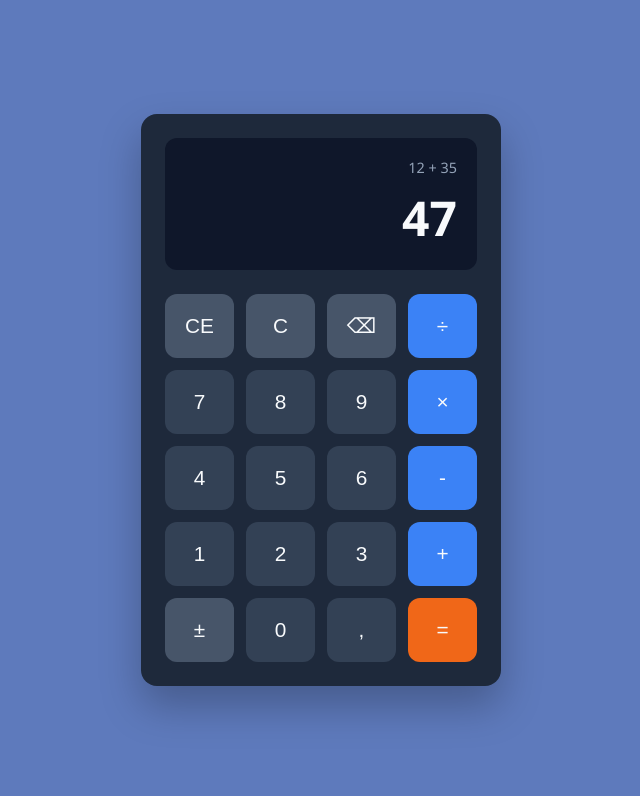
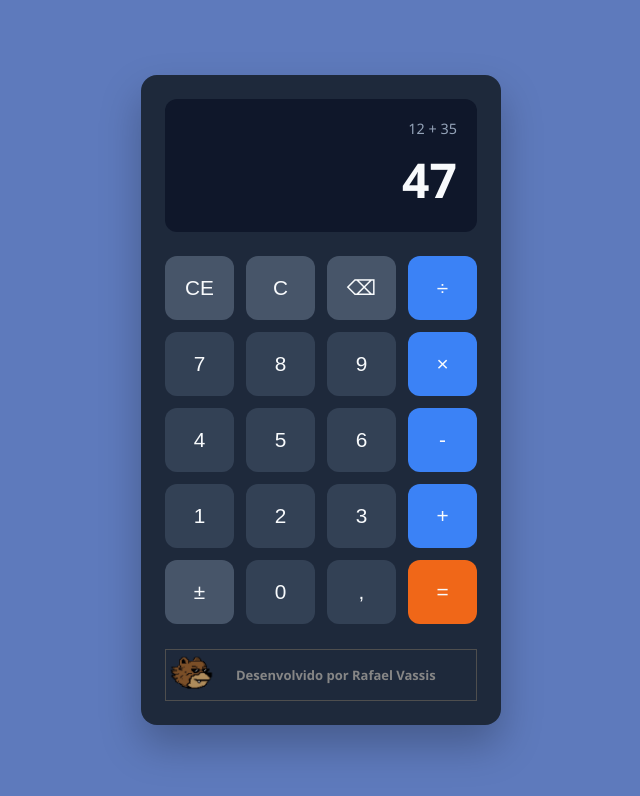
Before and after one commit to rafaelvassis/calculadora-React, a React (Vite) app: page / in a window 1280 px wide. Shown: the top 796 px of the page, without its empty margins (319-959 px from the left). Built offline with nearby package versions, Linux system fonts and the light colour scheme.

Commit message:
feat: adiciona componente Credits com estilos e imagem, corrige importação de tipo Key

```diff
--- a/src/App.tsx
+++ b/src/App.tsx
@@ -1,4 +1,5 @@
 
+import Credits from "./components/Credits/Credits";
 import Display from "./components/Display/Display";
 import Keyboard from "./components/Keyboard/Keyboard";
 
@@ -10,6 +11,7 @@ function App() {
         value="47"
       />
       <Keyboard />
+      <Credits/>
     </main>
   );
 }
--- a/src/components/Button/Button.tsx
+++ b/src/components/Button/Button.tsx
@@ -1,5 +1,5 @@
 
-import type { Key } from "../../types/key";
+import type { Key } from "../../types/Key";
 import "./Button.css";
 
 type ButtonProps = {
--- /dev/null
+++ b/src/components/Credits/Credits.css
@@ -0,0 +1,13 @@
+.credits {
+  display: flex;
+  flex-direction: row;
+  align-items: center;
+  margin-top: 25px;
+  gap: 20px;
+  font-size: small;
+  border: solid 1px rgb(78, 78, 78);
+}
+
+.credits p strong {
+    color: rgb(134, 134, 134);
+}
--- /dev/null
+++ b/src/components/Credits/Credits.tsx
@@ -0,0 +1,19 @@
+import "./Credits.css";
+
+function Credits() {
+  return (
+    <div>
+      <div className="credits">
+        <p>
+          <img src="src/assets/img/bear_transparent.png" width="50" alt="Bear Logo" />
+        </p>
+
+        <p>
+          <strong>Desenvolvido por Rafael Vassis</strong>
+        </p>
+      </div>
+    </div>
+  );
+}
+
+export default Credits;
--- a/src/components/Keyboard/Keyboard.tsx
+++ b/src/components/Keyboard/Keyboard.tsx
@@ -1,6 +1,6 @@
 import Button from "../Button/Button";
 import "./Keyboard.css";
-import type {Key} from "../../types/key"
+import type {Key} from "../../types/Key"
 
 
 const keys: Key[] = [
```
Also changed, not shown: src/assets/img/bear_transparent.png (added).
